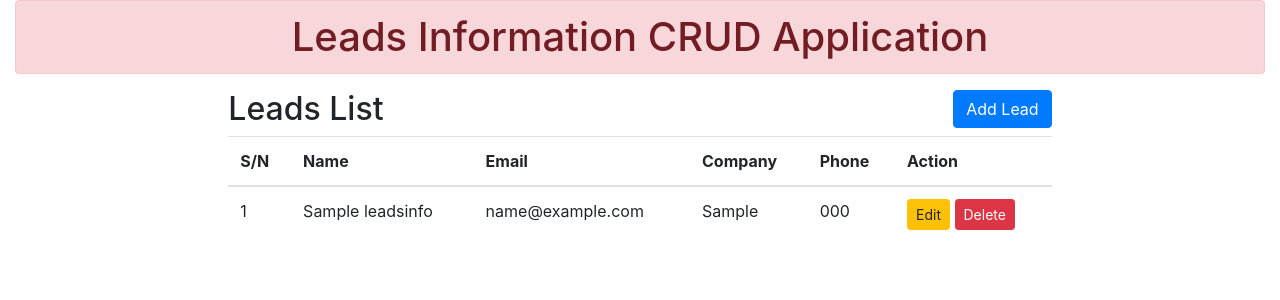
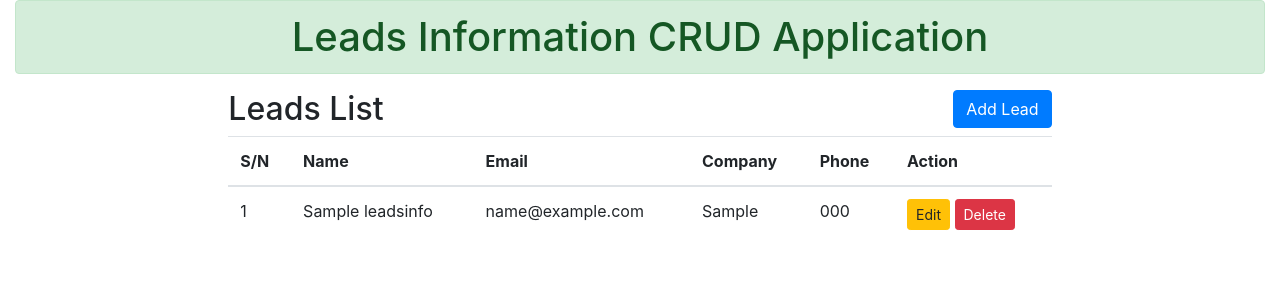
Before and after one commit to Ahmad-Mukhtar/LeadsCRUDAPP, a Flask app: page / in a window 1280 px wide. Shown: the top 300 px of the page. Run offline with Flask 3, Linux system fonts and the light colour scheme; tables that the repository leaves empty hold one stand-in row (values such as "Sample post"); data that the repository does not hold is empty; some libraries are stand-ins or nearby versions.

Commit message:
Twaeked app for herouku

```diff
--- a/templates/index.html
+++ b/templates/index.html
@@ -12,7 +12,7 @@
 <body>
 
 <div class="container-fluid">
-<h1 class="text-center alert alert-danger">Leads Information CRUD Application</h1>
+<h1 class="text-center alert alert-success">Leads Information CRUD Application</h1>
         <div class="row">
             <div class="col-sm-2"></div>
 
```
